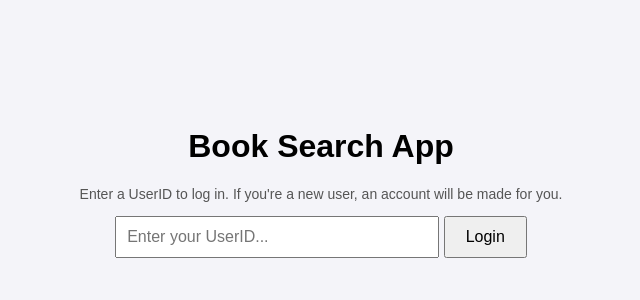
After one commit to BrooklynMetzger/Books_Rec_Project, a Flask app: page /login in a window 1280 px wide. The commit adds this page. Shown: the top 300 px of the page, without its empty margins (319-959 px from the left). Run offline with Flask 3, Linux system fonts and the light colour scheme; some libraries are stand-ins or nearby versions.

Commit message:
Added login page and updated data readme

```diff
--- a/app.py
+++ b/app.py
@@ -38,7 +38,7 @@ def login():
             conn = get_db_connection()
             cursor = conn.cursor()
 
-            cursor.execute("SELECT UserID FROm \"User\" WHERE UserID = %s;", (user_id,))
+            cursor.execute("SELECT UserID FROM \"User\" WHERE UserID = %s;", (user_id,))
             user = cursor.fetchone()
 
             if user:
@@ -57,9 +57,20 @@ def login():
 
     return render_template('login.html')
 
+#logout routing
+@app.route('/logout')
+def logout():
+    session.pop('user_id', None)
+    return redirect(url_for('login'))
+
 
 @app.route('/', methods=['GET', 'POST'])
 def index():
+
+    #send back to login if a user is not logged in
+    if 'user_id' not in session:
+        return redirect(url_for('login'))
+
     books = []
     search_query = ""
 
@@ -84,7 +95,7 @@ def index():
             cursor.close()
             conn.close()
 
-    return render_template('index.html', books=books, search_query=search_query)
+    return render_template('index.html', books=books, search_query=search_query, user_id=session['user_id'])
 
 if __name__ == '__main__':
     # Runs the app in debug mode on port 5000
--- /dev/null
+++ b/templates/login.html
@@ -0,0 +1,26 @@
+<!DOCTYPE html>
+<html lang="en">
+<head>
+    <meta charset="UTF-8">
+    <meta name="viewport" content="width=device-width, initial-scale=1.0">
+    <title>Login - Book Search App</title>
+    <style>
+        body { font-family: Arial, sans-serif; padding: 20px; background-color: #f4f4f9;}
+        .login-container { text-align: center; margin-top: 100px; }
+        input[type="text"] { padding: 10px; width: 300px; font-size: 16px; }
+        button { padding: 10px 20px; font-size: 16px; cursor: pointer; }
+        p { color: #555; font-size: 14px}
+    </style>
+</head>
+<body>
+
+    <div class="login-container">
+        <h1>Book Search App</h1>
+        <p>Enter a UserID to log in. If you're a new user, an account will be made for you.</p>
+        <form method="POST">
+            <input type="text" name="user_id" placeholder="Enter your UserID..." required>
+            <button type="submit">Login</button>
+        </form>
+    </div>
+</body>
+</html>
```
Also changed, not shown: templates/index.html (+10 -0 lines), Data/README.txt.
